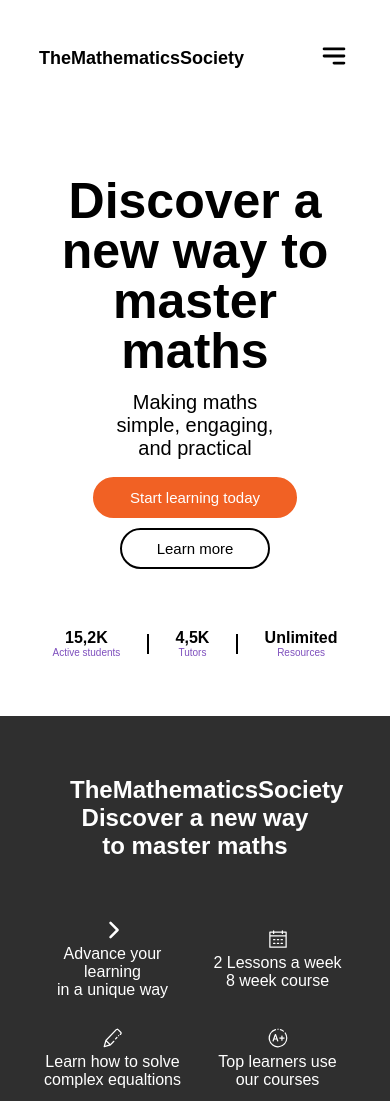
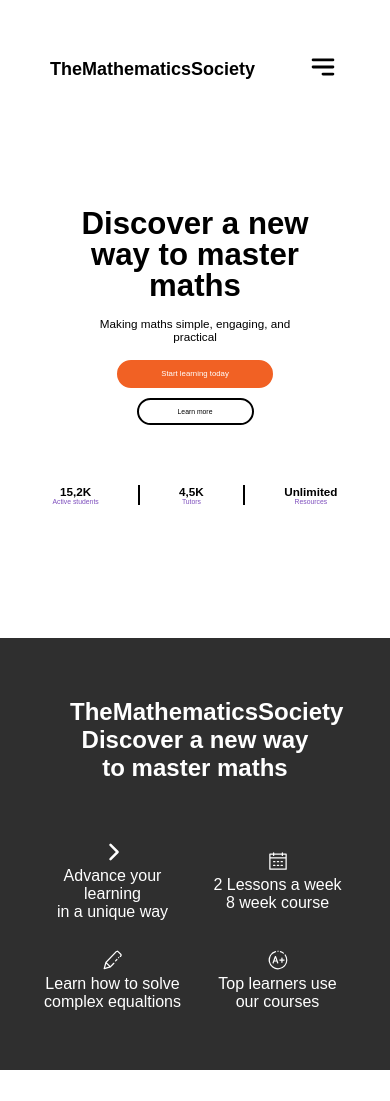
Before and after one commit to KingJamesOT21/Maths, a plain HTML site: page index.html in a window 390 px wide. Shown: the top 1101 px of the page. Drawn offline with Linux system fonts and the light colour scheme; a web font is replaced by a local one.

Commit message:
mobile responsive

```diff
--- a/index.html
+++ b/index.html
@@ -32,7 +32,7 @@
     <section class="hero">
         <div class="left">
             <div class="left-text">
-                <h1 class="main-text">Discover a new way to <br>master maths</h1>
+                <h1 class="main-text">Discover a new way to master maths</h1>
                 <p class="sub-text">Making maths simple, engaging, and practical</p>
                 <button class="btn1">Start learning today</button>
                 <button class="btn2">Learn more</button>
--- a/script.js
+++ b/script.js
@@ -1,16 +1,9 @@
-console.log("Script starting...");
 
 const slider = document.querySelector(".slider");
 const textBoxes = document.querySelector(".text-boxes");
 const boxes = document.querySelectorAll(".text-boxes .box");
 const dots = document.querySelectorAll(".dot");
 
-console.log("Elements found:", {
-    slider: !!slider,
-    textBoxes: !!textBoxes,
-    boxes: boxes.length,
-    dots: dots.length
-});
 
 let currentIndex = 0;
 const totalBoxes = boxes.length;
@@ -18,13 +11,11 @@ let autoSlide;
 
 function updateSliderPosition() {
     const offset = -currentIndex * (300 / totalBoxes);
-    console.log("Sliding to offset:", offset);
     textBoxes.style.transform = `translateX(${offset}%)`;
     updateDots();
 }
 
 function updateDots() {
-    console.log("Updating dots for index:", currentIndex);
     dots.forEach((dot, index) => {
         dot.classList.toggle("active", index === currentIndex);
     });
@@ -32,13 +23,11 @@ function updateDots() {
 
 function nextSlide() {
     currentIndex = (currentIndex + 1) % totalBoxes;
-    console.log("Next slide, new index:", currentIndex);
     updateSliderPosition();
 }
 
 dots.forEach((dot, index) => {
     dot.addEventListener("click", () => {
-        console.log("Dot clicked, index:", index);
         currentIndex = index;
         updateSliderPosition();
         resetAutoSlide();
@@ -46,25 +35,21 @@ dots.forEach((dot, index) => {
 });
 
 function startAutoSlide() {
-    console.log("Starting auto-slide");
     autoSlide = setInterval(nextSlide, 5000);
 }
 
 function resetAutoSlide() {
-    console.log("Resetting auto-slide");
     clearInterval(autoSlide);
     startAutoSlide();
 }
 
-console.log("Initializing slider...");
+
 updateSliderPosition();
 startAutoSlide();
 
 slider.addEventListener('mouseenter', () => {
-    console.log("Hover: pausing auto-slide");
     clearInterval(autoSlide);
 });
 slider.addEventListener('mouseleave', () => {
-    console.log("Hover out: resuming auto-slide");
     startAutoSlide();
 });
--- a/styles.css
+++ b/styles.css
@@ -468,7 +468,7 @@ footer {
     display: flex;
     justify-content: space-between;
     align-items: center;
-    padding: 10vw;
+    padding: 50px;
     display: none;
 }
 .logo-mobile {
@@ -496,37 +496,54 @@ footer {
     }
     .left {
         width: 100vw;
-        height: 600px;
+        height: 500px;
         padding: 60px 50px 30px 50px;
         text-align: center;
         display: flex;
         flex-direction: column;
         align-items: center;
     }
+    .left-text {
+        display: flex;
+        flex-direction: column;
+        align-items: center;
+        }
     .right {
         display: none;
     }
     .stats {
         margin: 50px 20px 20px 20px;
-        font-size: 16px;
+        font-size: 3vw;
+    }
+    .stats-div {
+        height: 5vw;
     }
     .stats p {
-        font-size: 10px;
+        font-size: 1.75vw;
     }
+
     .btn1, .btn2{
         margin: 0 0 10px 0;
-        font-size: 15px;
+        font-size: 2vw;
+        padding: 2vw 3vw 2vw 3vw;
     }
-
+    .btn1 {
+        width: 40vw;
+    }
+    .btn2 {
+        width: 30vw;
+        font-size: 1.75vw;
+    }
     .main-text {
-        font-size: 50px;
+        font-size: 8vw;
         margin-bottom: 10px;
+        margin: 10px 3vw 10px 3vw;
 
     }
     .sub-text {
-        font-size: 20px;
+        font-size: 3vw;
         margin-bottom: 12px;
-        padding: 5px 50px 5px 50px;
+        padding: 5px 10vw 5px 10vw;
     }
 
     /*Info*/
@@ -567,7 +584,7 @@ footer {
 }
 
 .slider {
-    width: 60vw;
+    width: 250px;
     height: 300px;
     overflow: hidden;
     border-radius: 1em;
@@ -584,7 +601,7 @@ footer {
 }
 
 .box {
-    width: 60vw;
+    width: 250px;
     height: 300px;
     flex-shrink: 0;
     padding: 20px;
```
